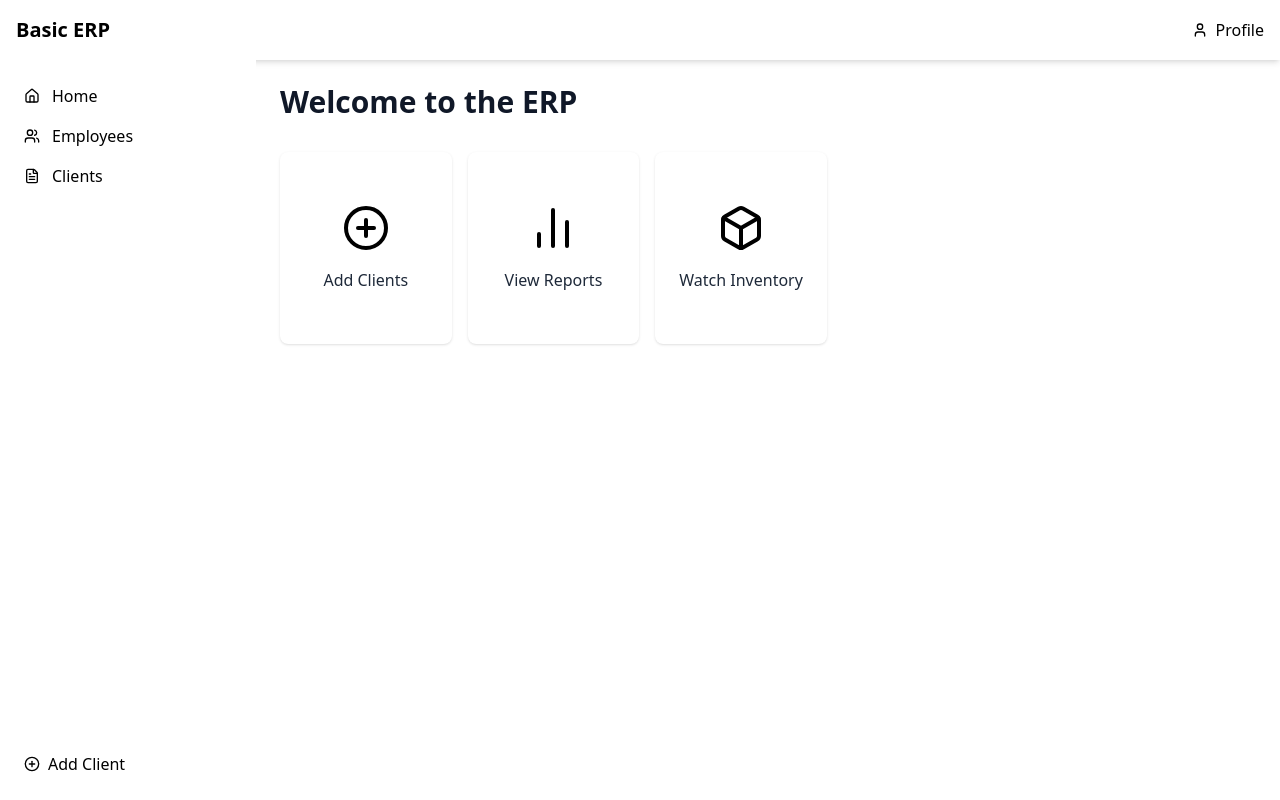
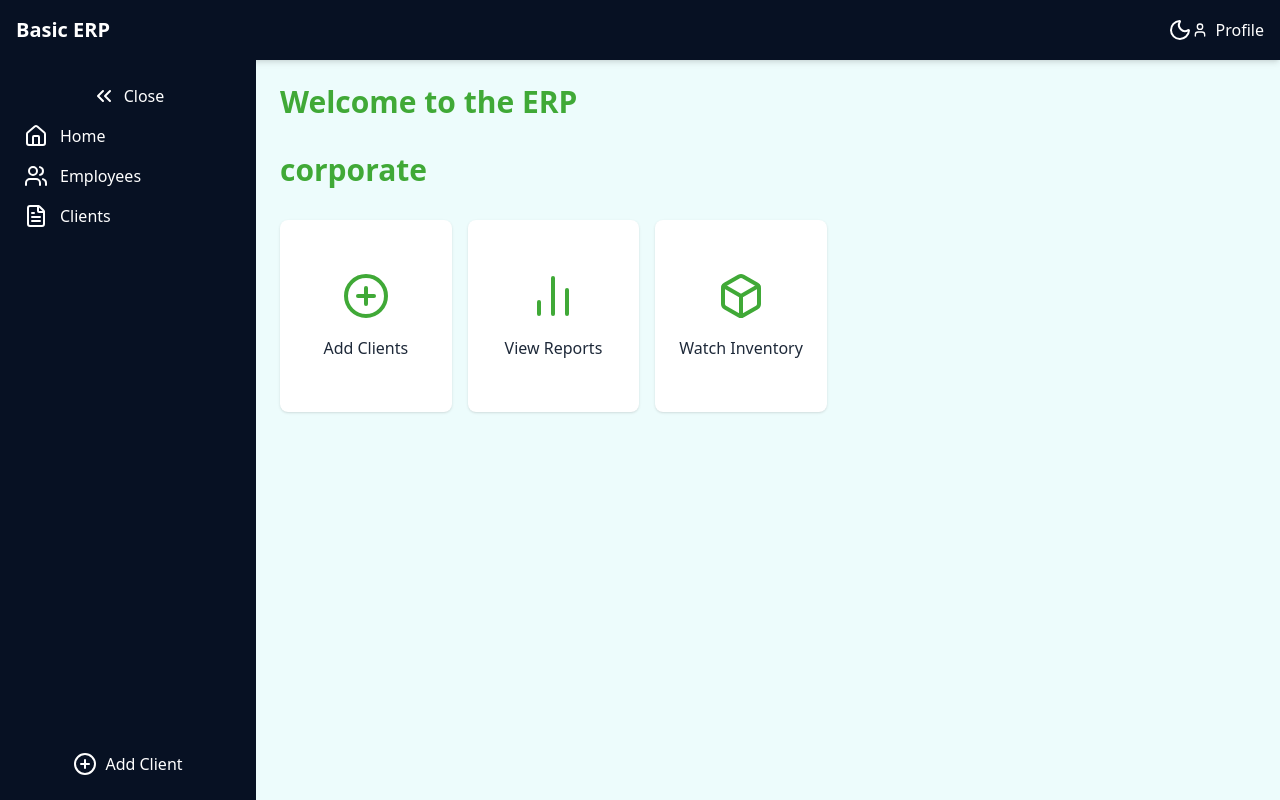
Before and after one commit to Alfonsonrx/basic-erp-template, a React (Vite) app: page / in a window 1280 px wide. Built offline with nearby package versions, Linux system fonts and the light colour scheme.

Commit message:
[dyad] wrote 3 file(s) + extra files edited outside of Dyad

```diff
--- a/src/App.tsx
+++ b/src/App.tsx
@@ -3,6 +3,7 @@ import Layout from "./containers/Layout";
 import { Home } from "@/pages/Home";
 import { Employees } from "@pages/Employees";
 import { Clients } from "@pages/Clients";
+import { Inventory } from "@pages/Inventory";
 
 function App() {
   return (
@@ -12,6 +13,7 @@ function App() {
           <Route path="/" element={<Home />} />
           <Route path="/employees" element={<Employees />} />
           <Route path="/clients" element={<Clients />} />
+          <Route path="/inventory" element={<Inventory />} />
         </Route>
       </Routes>
     </BrowserRouter>
--- a/src/components/Navbar.tsx
+++ b/src/components/Navbar.tsx
@@ -1,18 +1,33 @@
 import { Link } from "react-router-dom";
-import { User} from "lucide-react";
+import { Moon, Sun, User } from "lucide-react";
+import { IconButton } from "./IconButton";
+import type { AppDispatch } from "@/store";
+import { useDispatch, useSelector } from "react-redux";
+import { toggleTheme } from "@reduxStore/theme/themeSlice";
+import type { RootState } from "@types";
 
 type Props = {};
 
 function Navbar({}: Props) {
+  const dispatch = useDispatch<AppDispatch>();
+
+  const { mode } = useSelector((state: RootState) => state.theme);
   return (
-    <header className="bg-white w-screen flex items-center justify-between bg-primary text-primary-foreground p-4 shadow-md">
+    <header className="bg-foreground w-screen flex items-center justify-between text-primary-foreground p-4 shadow-md">
       <h1 className="text-xl font-semibold">Basic ERP</h1>
+      <div className="flex">
+        <IconButton
+          icon={mode == "light" ? Moon : Sun}
+          className="text-primary-foreground"
+          onClick={() => dispatch(toggleTheme())}
+        />
         <Link to="/profile">
           <button className="flex items-center gap-2">
             <User className="w-4 h-4" />
             Profile
           </button>
         </Link>
+      </div>
     </header>
   );
 }
--- a/src/components/PrimaryButton.tsx
+++ b/src/components/PrimaryButton.tsx
@@ -3,6 +3,7 @@
 import React from "react";
 
 export const PrimaryButton: React.FC<{
+  children: React.ReactNode;
   onClick?: () => void;
   disabled?: boolean;
   className?: string;
--- a/src/components/Sidebar.tsx
+++ b/src/components/Sidebar.tsx
@@ -1,32 +1,72 @@
 "use client";
 
+import { useState } from "react";
 import { Link } from "react-router-dom";
-import { Home, Users, FileText, PlusCircle } from "lucide-react";
+import {
+  Home,
+  Users,
+  FileText,
+  PlusCircle,
+  ChevronsLeft,
+  ChevronsRight,
+} from "lucide-react";
 
 const navItems = [
-  { to: "/", icon: <Home className="h-4 w-4" />, label: "Home" },
-  { to: "/employees", icon: <Users className="h-4 w-4" />, label: "Employees" },
-  { to: "/clients", icon: <FileText className="h-4 w-4" />, label: "Clients" },
+  { to: "/", icon: <Home className="h-6 w-6" />, label: "Home" },
+  { to: "/employees", icon: <Users className="h-6 w-6" />, label: "Employees" },
+  { to: "/clients", icon: <FileText className="h-6 w-6" />, label: "Clients" },
 ];
 
 const Sidebar = () => {
+  const [isOpen, setIsOpen] = useState(true);
+
   return (
-    <aside className="bg-white w-64 bg-muted text-muted-foreground h-full p-6 flex flex-col justify-between">
+    /* Hidden on small screens, flex layout from lg breakpoint */
+    <aside
+      className={`hidden lg:flex bg-foreground text-primary-foreground h-full p-6 flex-col ${
+        isOpen ? "w-64" : "w-20"
+      } transition-width duration-200 ease-in-out`}
+    >
+      {/* Toggle button – always visible */}
+      <button
+        onClick={() => setIsOpen((prev) => !prev)}
+        className="flex items-center justify-center mb-4 text-left w-full focus:outline-none"
+      >
+        {isOpen ? (
+          <>
+            <ChevronsLeft className="h-6 w-6" />
+            <span className="ml-2">Close</span>
+          </>
+        ) : (
+          <>
+            <ChevronsRight className="h-6 w-6" />
+          </>
+        )}
+      </button>
+
+      {/* Navigation links – icons always visible, labels hidden when closed */}
       <nav className="flex flex-col gap-4">
         {navItems.map((item) => (
           <Link key={item.to} to={item.to}>
-            <button className="flex items-center w-full justify-start gap-3 text-left">
+            <button
+              className={`flex items-center w-full gap-3 text-left ${
+                isOpen ? "justify-start" : "justify-center"
+              }`}
+            >
               {item.icon}
-              {item.label}
+              {/* Text label toggles with isOpen */}
+              <span className={isOpen ? "block" : "hidden"}>{item.label}</span>
             </button>
           </Link>
         ))}
       </nav>
+
+      {/* Add Client button – icon always visible, label hidden when closed */}
       <div className="mt-auto">
         <Link to="/clients/add">
-          <button className="flex items-center w-full gap-2">
-            <PlusCircle className="h-4 w-4" />
-            Add Client
+          <button className="flex items-center justify-center w-full gap-2">
+            <PlusCircle className="h-6 w-6" />
+            <span className={isOpen ? "block" : "hidden"}>Add Client</span>
           </button>
         </Link>
       </div>
--- a/src/components/ThemeManager.tsx
+++ b/src/components/ThemeManager.tsx
@@ -1,36 +1,53 @@
+// ThemeManager.tsx  (now more like ThemeApplier)
 import { useEffect } from "react";
 import { useDispatch, useSelector } from "react-redux";
-import { setTheme } from "../reduxStore/theme/themeSlice";
+import { setMode } from "../reduxStore/theme/themeSlice";
 import type { RootState } from "../types";
 
-function ThemeManager() {
+function ThemeApplier() {
   const dispatch = useDispatch();
-  const theme = useSelector((state: RootState) => state.theme.theme); // Updated path
+  const { pair, mode } = useSelector((state: RootState) => state.theme);
 
-  // Apply 'dark' class and save to localStorage
+
   useEffect(() => {
-    if (theme === "dark") {
-      document.documentElement.classList.add("dark");
-    } else {
-      document.documentElement.classList.remove("dark");
+    const html = document.documentElement;
+
+    // 1. Clean all possible theme classes
+    html.classList.remove("dark");
+    html.classList.remove(
+      "theme-corporate",
+      "theme-purple"
+    );
+
+    // 2. Apply correct classes
+    html.classList.add(`theme-${pair}`);
+
+
+    // if (currentTheme.includes("dark") || currentTheme === "dark") {
+    if (mode === 'dark') {
+      html.classList.add('dark');
     }
-    localStorage.setItem("theme", theme);
-  }, [theme]);
-  useEffect(() => {
-    const mediaQuery = window.matchMedia("(prefers-color-scheme: dark)");
-    const handleChange = (e: MediaQueryListEvent) => {
-      if (!localStorage.getItem("theme")) {
-        dispatch(setTheme(e.matches ? "dark" : "light"));
-      }
-    };
+  }, [pair, mode]);
 
-    if (!localStorage.getItem("theme")) {
-      handleChange({ matches: mediaQuery.matches } as MediaQueryListEvent);
-    }
-    mediaQuery.addEventListener("change", handleChange);
-    return () => mediaQuery.removeEventListener("change", handleChange);
-  }, [dispatch]);
+  // System preference listener (only when no saved preference)
+  // useEffect(() => {
+  //   const media = window.matchMedia("(prefers-color-scheme: dark)");
+
+  //   const handleChange = (e: MediaQueryListEvent) => {
+  //     if (!localStorage.getItem("theme")) {
+  //       dispatch(setMode(e.matches ? "dark" : "light"));
+  //     }
+  //   };
+
+  //   if (!localStorage.getItem("theme")) {
+  //     handleChange({ matches: media.matches } as any);
+  //   }
+
+  //   media.addEventListener("change", handleChange);
+  //   return () => media.removeEventListener("change", handleChange);
+  // }, [dispatch]);
+
   return null;
 }
 
-export default ThemeManager;
+export default ThemeApplier;
--- a/src/containers/Layout.tsx
+++ b/src/containers/Layout.tsx
@@ -5,13 +5,13 @@ import Sidebar from "@components/Sidebar";
 
 function Layout() {
   return (
-    <div className="duration-300 ease-out h-screen bg-lighter-gray dark:bg-gray-950">
+    <div className="duration-300 ease-out h-screen bg-lighter-gray bg-background">
       <ThemeManager />
 
       <div className="flex-1 flex flex-col h-full">
         {/* Navbar full width, above sidebar */}
         <Navbar />
-        <main className="flex bg-background text-foreground overflow-auto h-full">
+        <main className="flex text-primary-foreground overflow-auto h-full">
           <Sidebar />
           <div className="p-6">
             <Outlet />
--- a/src/index.css
+++ b/src/index.css
@@ -1,40 +1,56 @@
 @import "tailwindcss";
 
+/* Enable dark: variant when .dark is on html */
 @custom-variant dark (&:where(.dark, .dark *));
 
+/* Semantic tokens – what you actually use in components */
 @theme {
-  --font-sans: ui-sans-serif, system-ui, sans-serif, "Apple Color Emoji",
-    "Segoe UI Emoji", "Segoe UI Symbol", "Noto Color Emoji";
-  --color-dark-green-500: #1a3c34;
-  --color-dark-green-900: #0f2419;
-  --color-dark-background: oklch(21% 0.034 264.665);
-  --color-dark-card: oklch(0.18 0.025 180);
-  --color-light-gray: #f1f7f6;
-  --color-light-green-500: #044e29;
+  --color-primary:          oklch(0.68 0.25 295);
+  --color-primary-foreground: white;
+  --color-background:       oklch(98% 0.01 200);
+  --color-foreground:       oklch(20% 0.04 240);
+  --color-muted:            oklch(55% 0.03 240);
+  --color-card:             white;
+  --color-border:           oklch(90% 0.02 240);
+  --color-muted-foreground: oklch(45% 0.04 240);
 }
 
-:root {
-  font-family: var(--font-sans);
-  line-height: 1.5;
-  font-weight: 400;
-
-  transition: background-color 1s ease, color 1s ease, border-color 1s ease;
-
-  font-synthesis: none;
-  text-rendering: optimizeLegibility;
-  -webkit-font-smoothing: antialiased;
-  -moz-osx-font-smoothing: grayscale;
-}
-
-@layer utilities {
-  /* Hide scrollbar for Chrome, Safari, and Opera */
-  .scrollbar-hidden::-webkit-scrollbar {
-    display: none;
+/* Theme pairs – override semantics per company + light/dark */
+@layer theme {
+  /* ── CORPORATE (default/example) ── */
+  .theme-corporate {
+    --color-primary:          oklch(0.65 0.18 142);     /* green-ish corporate */
+    --color-primary-foreground: white;
+    --color-background:       oklch(0.98 0.015 200);
+    --color-foreground:       oklch(0.18 0.04 260);
+    --color-card:             white;
+    --color-border:           oklch(0.92 0.015 260);
   }
 
-  /* Hide scrollbar for Firefox, IE, and Edge */
-  .scrollbar-hidden {
-    -ms-overflow-style: none; /* IE and Edge */
-    scrollbar-width: none; /* Firefox */
+  .theme-corporate.dark {
+    --color-primary:          oklch(35.747% 0.0797 144.624);     /* lighter for contrast */
+    --color-primary-foreground: black;
+    --color-background:       oklch(0.18 0.03 260);
+    --color-foreground:       oklch(0.95 0.03 260);
+    --color-card:             oklch(0.24 0.03 260);
+    --color-border:           oklch(0.35 0.03 260);
   }
+
+  /* ── PURPLE DREAM ── */
+  .theme-purple {
+    --color-primary:          oklch(0.68 0.25 295);
+    --color-primary-foreground: white;
+    --color-background:       oklch(0.98 0.01 280);
+    --color-foreground:       oklch(0.15 0.04 290);
+    /* ... */
+  }
+
+  .theme-purple.dark {
+    --color-primary:          oklch(0.80 0.22 295);
+    --color-primary-foreground: black;
+    --color-background:       oklch(0.14 0.03 295);
+    /* ... */
+  }
+
+  /* Add more pairs as needed (forest, ocean, etc.) */
 }
--- a/src/pages/Home/Home.tsx
+++ b/src/pages/Home/Home.tsx
@@ -2,6 +2,8 @@
 
 import { PlusCircle, BarChart2, Box } from "lucide-react";
 import { CardGrid } from "@/components/CardGrid";
+import { useSelector } from "react-redux";
+import type { RootState } from "@types";
 
 const quickStartItems = [
   {
@@ -22,9 +24,15 @@ const quickStartItems = [
 ];
 
 function Home() {
+  const { pair } = useSelector((state: RootState) => state.theme);
   return (
     <div className="space-y-8">
-      <h1 className="text-3xl font-bold text-gray-900 dark:text-gray-400">Welcome to the ERP</h1>
+      <h1 className="text-3xl font-bold text-primary">
+        Welcome to the ERP
+      </h1>
+      <h1 className="text-3xl font-bold text-primary">
+        {pair}
+      </h1>
       <CardGrid items={quickStartItems} />
     </div>
   );
--- /dev/null
+++ b/src/pages/Inventory/index.ts
@@ -0,0 +1 @@
+export { default as Inventory } from "./Inventory";
--- a/src/reduxStore/theme/themeSlice.ts
+++ b/src/reduxStore/theme/themeSlice.ts
@@ -1,18 +1,30 @@
 import { createSlice, type PayloadAction } from '@reduxjs/toolkit';
 
 // Define the ThemeState interface
+export type ThemePair = 'corporate' | 'purple' | 'forest' ; // all available pairs
+
 export interface ThemeState {
-  theme: 'light' | 'dark';
+  pair: ThemePair;       // controlled by company admin (from backend/DB)
+  mode: 'light' | 'dark'; // controlled by user toggle
 }
 
 // Initial state with dynamic theme detection
-const getInitialTheme = (): 'light' | 'dark' => {
-  const savedTheme = localStorage.getItem('theme') as 'light' | 'dark' | null;
-  return savedTheme || (window.matchMedia('(prefers-color-scheme: dark)').matches ? 'dark' : 'light');
+const getInitialPair = (): ThemePair => {
+
+  // Normally loaded from backend / user company setting
+  return 'corporate';
+};
+
+const getInitialMode = (): 'light' | 'dark' => {
+  const saved = localStorage.getItem('user-theme-mode') as 'light' | 'dark' | null;
+  if (saved) return saved;
+
+  return window.matchMedia('(prefers-color-scheme: dark)').matches ? 'dark' : 'light';
 };
 
 const initialState: ThemeState = {
-  theme: getInitialTheme(),
+  pair: getInitialPair(),
+  mode: getInitialMode(),
 };
 
 // Create the theme slice
@@ -20,19 +32,22 @@ const themeSlice = createSlice({
   name: 'theme',
   initialState,
   reducers: {
+    setThemePair(state, action: PayloadAction<ThemePair>) {
+      state.pair = action.payload;
+    },
     toggleTheme(state) {
-      state.theme = state.theme === 'light' ? 'dark' : 'light';
-      localStorage.setItem('theme', state.theme); // Save to localStorage
+      state.mode = state.mode === 'light' ? 'dark' : 'light';
+      localStorage.setItem('user-theme-mode', state.mode); // Save to localStorage
     },
-    setTheme(state, action: PayloadAction<'light' | 'dark'>) {
-      state.theme = action.payload;
-      localStorage.setItem('theme', state.theme); // Save to localStorage
+    setMode(state, action: PayloadAction<'light' | 'dark'>) {
+      state.mode = action.payload;
+      localStorage.setItem('user-theme-mode', state.mode); // Save to localStorage
     },
   },
 });
 
 // Export actions
-export const { toggleTheme, setTheme } = themeSlice.actions;
+export const { setThemePair, toggleTheme, setMode } = themeSlice.actions;
 
 // Export reducer
 export default themeSlice.reducer;
--- /dev/null
+++ b/src/tailwind.config.js
@@ -0,0 +1,27 @@
+const colors = {
+  primary: {
+    DEFAULT: 'var(--color-primary)',
+    50:  'var(--color-primary-50)',
+    100: 'var(--color-primary-100)',
+    // ... up to 950
+  },
+  secondary: { DEFAULT: 'var(--color-secondary)', /* ... */ },
+  neutral:   { DEFAULT: 'var(--color-neutral)',   /* ... */ },
+  success:   { DEFAULT: 'var(--color-success)',   /* ... */ },
+  // etc...
+}
+
+module.exports = {
+  darkMode: ['class', '[data-theme="dark"]'], // or just class
+  theme: {
+    extend: {
+      colors,
+      borderColor: colors,
+      backgroundColor: colors,
+      textColor: colors,
+      ringColor: colors,
+      // accentColor, caretColor, etc...
+    },
+  },
+  plugins: [],
+}
```
Also changed, not shown: src/pages/Inventory/Inventory.tsx (added, +129 -0 lines). Lines whose indentation alone changed are shown as unchanged.
